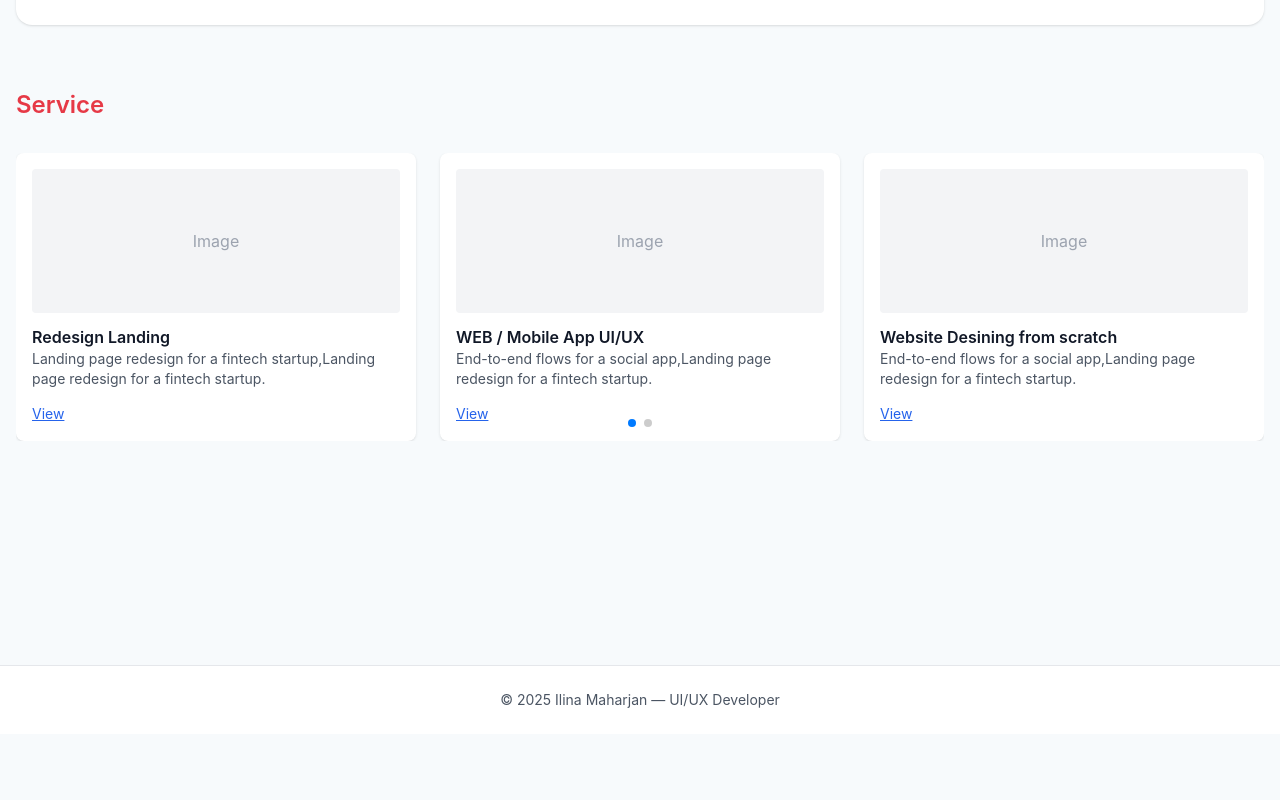
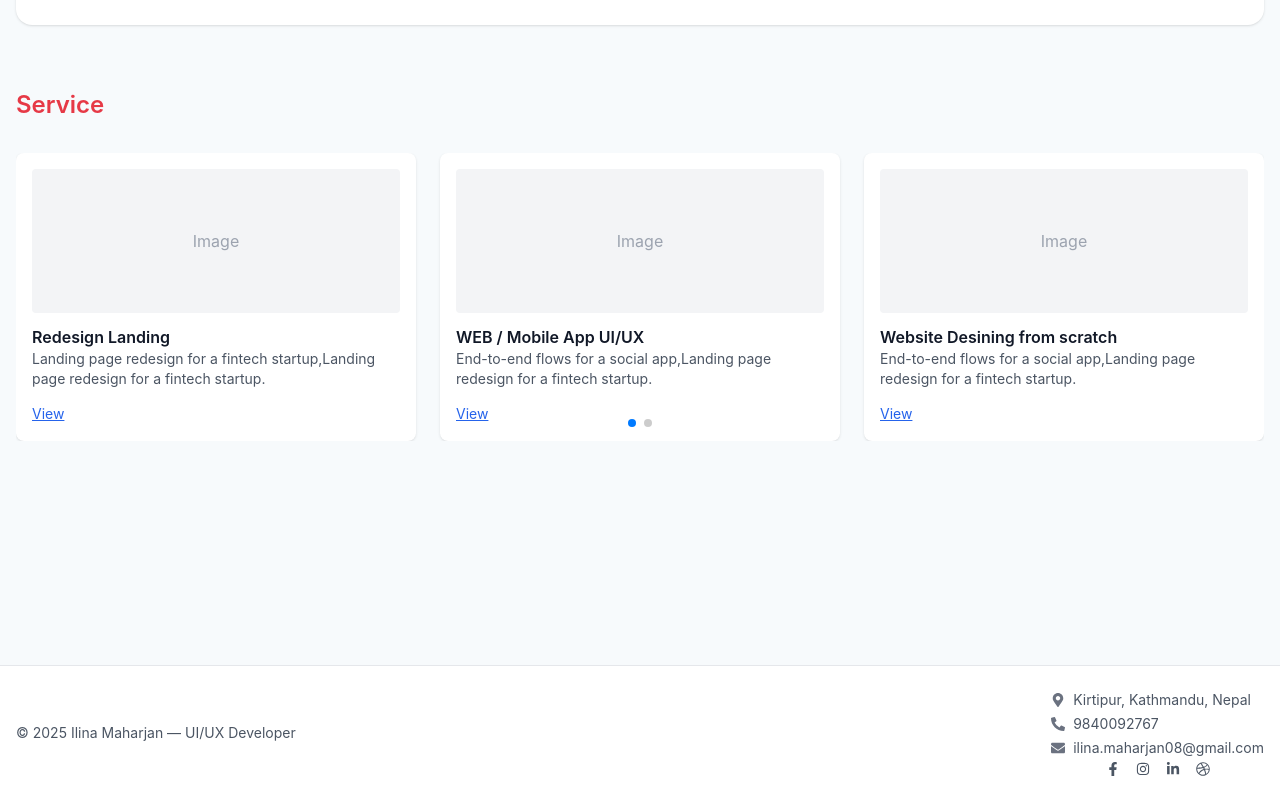
Before and after one commit to Ilina18/personal_portfolio, a React (Vite) app: page / in a window 1280 px wide. Shown: the part 1068-1868 px from the top of the page. Before the commit the page ends 1802 px from the top, so only its background shows below. Built offline with nearby package versions, Linux system fonts and the light colour scheme.

Commit message:
feat-Contactpage-Adding information

```diff
--- a/src/App.tsx
+++ b/src/App.tsx
@@ -1,5 +1,7 @@
 import React from 'react'
 import { Routes, Route } from 'react-router-dom'
+import { Link } from "react-router-dom";
+
 import Home from './pages/Home'
 import Projects from './pages/Projects'
 import About from './pages/About'
--- a/src/components/Footer.tsx
+++ b/src/components/Footer.tsx
@@ -1,11 +1,55 @@
 import React from 'react'
+import { FaMapMarkerAlt, FaPhoneAlt, FaEnvelope,FaFacebookF, FaInstagram, FaLinkedinIn, FaDribbble } from 'react-icons/fa'
+
+
 
 export default function Footer(){
+  const socialLinks = [
+    { icon: <FaFacebookF />, url: 'https://facebook.com', color: 'hover:text-blue-600' },
+    { icon: <FaInstagram />, url: 'https://instagram.com', color: 'hover:text-pink-500' },
+    { icon: <FaLinkedinIn />, url: 'https://linkedin.com', color: 'hover:text-blue-700' },
+    { icon: <FaDribbble />, url: 'https://dribbble.com', color: 'hover:text-pink-400' },
+  ];
   return (
-    <footer className="bg-white mt-16 border-t">
-      <div className="container mx-auto px-4 py-6 text-center text-sm text-gray-600">
-        © 2025 Ilina Maharjan — UI/UX Developer
+<footer className="bg-white mt-16 border-t">
+  <div className="container mx-auto px-4 py-6 flex flex-col md:flex-row justify-between items-center text-sm text-gray-600">
+    {/* Left side */}
+    <div className="mb-2 md:mb-0">
+      © 2025 Ilina Maharjan — UI/UX Developer
+    </div>
+
+    {/* Right side */}
+    <div className="text-center md:text-left space-y-1">
+      <div className="flex items-center justify-left md:justify-start gap-2">
+        <FaMapMarkerAlt className="text-gray-500" />
+        <span>Kirtipur, Kathmandu, Nepal</span>
       </div>
-    </footer>
+      <div className="flex items-center justify-left md:justify-start gap-2">
+        <FaPhoneAlt className="text-gray-500" />
+        <span>9840092767</span>
+      </div>
+      <div className="flex items-center justify-left md:justify-start gap-2">
+        <FaEnvelope className="text-gray-500" />
+        <span>ilina.maharjan08@gmail.com</span>
+      </div>
+           {/* Social media icons */}
+     <div className="flex justify-center  gap-4 mt-2">
+            {socialLinks.map((social, index) => (
+              <a
+                key={index}
+                href={social.url}
+                target="_blank"
+                rel="noopener noreferrer"
+                className={`text-gray-600 transition-colors ${social.color}`}
+              >
+                {social.icon}
+              </a>
+            ))}
+          </div>
+
+    </div>
+  </div>
+</footer>
+
   )
 }
--- a/src/pages/Home.tsx
+++ b/src/pages/Home.tsx
@@ -1,5 +1,6 @@
 import React from "react";
 import { Swiper, SwiperSlide } from "swiper/react";
+import { Link } from "react-router-dom";
 import { Navigation, Pagination } from "swiper/modules";
 import "swiper/css";
 import "swiper/css/navigation";
@@ -68,9 +69,9 @@ export default function Home() {
 
             <div className="space-x-3">
   {profile.buttons.map((btn, index) => (
-                <a
+    <Link
       key={index}
-                  href={btn.link}
+      to={btn.link}   // <-- Use 'to' instead of 'href'
       className={`inline-block px-5 py-3 rounded-lg ${
         btn.type === "primary"
           ? "bg-secondary text-white"
@@ -78,9 +79,10 @@ export default function Home() {
       }`}
     >
       {btn.label}
-                </a>
+    </Link>
   ))}
 </div>
+
           </div>
 
           <div className="flex justify-center">
```
Lines whose indentation alone changed are shown as unchanged.
